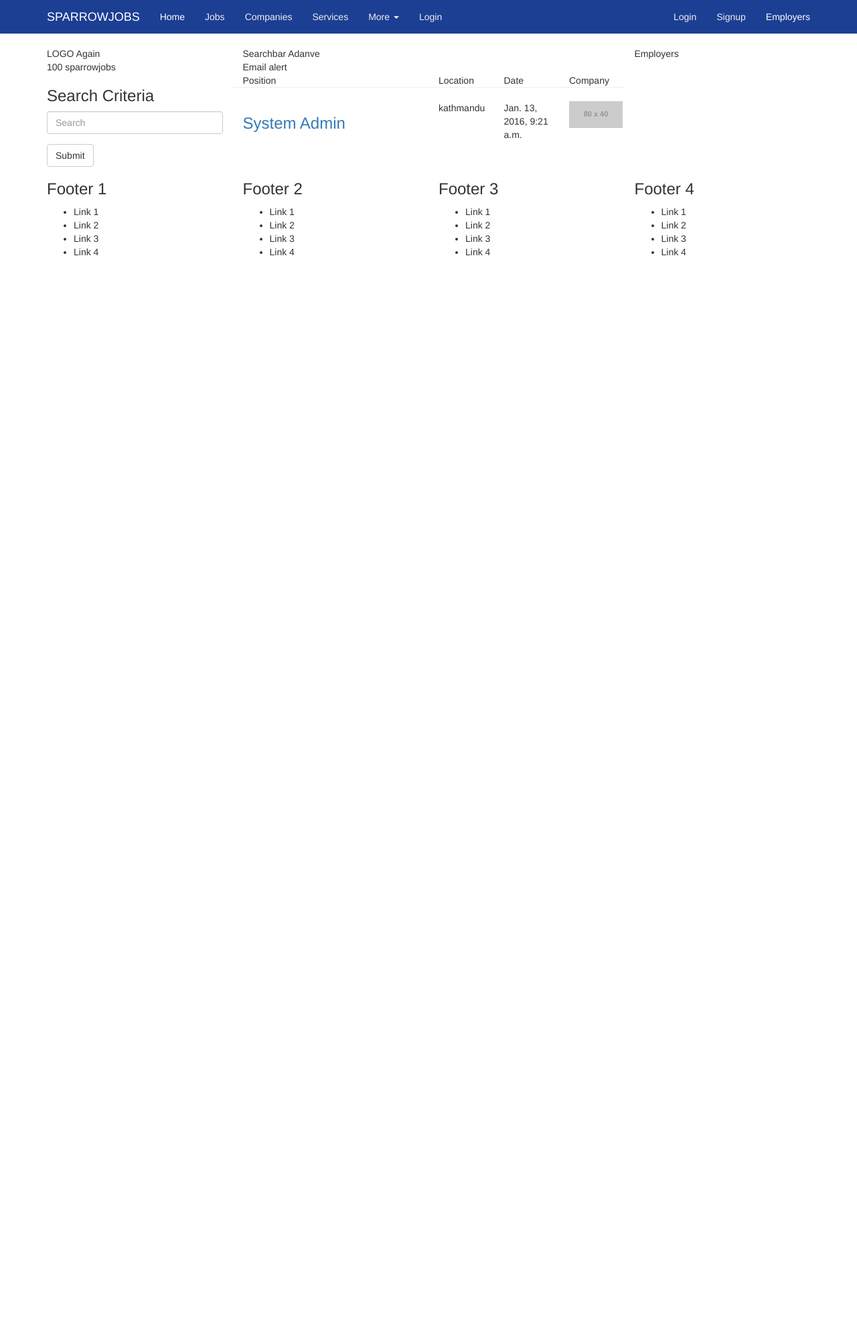
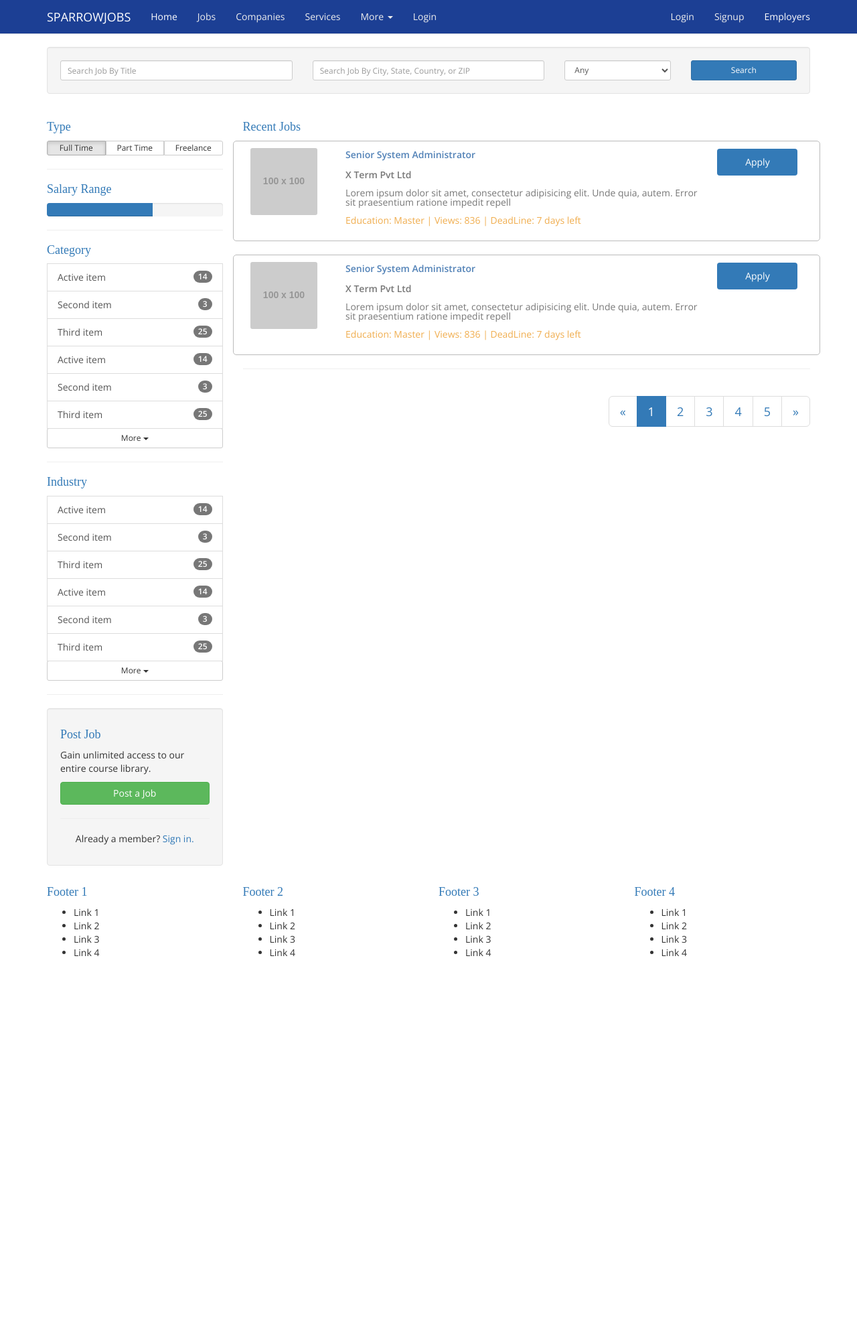
Before and after one commit to nix1947/sparrowjobs, a Django app: page /jobs/ in a window 1280 px wide. Shown: the whole page at 67% size. Run offline with Django 3.2, Linux system fonts and the light colour scheme; data comes from the database, SQL or seed files in the repository; grey boxes labelled with a size stand in for pictures from a placeholder-image service; some libraries are stand-ins or nearby versions.

Commit message:
jobs.html designed

```diff
--- a/sparrowjobs/jobs/templates/jobs/jobs.html
+++ b/sparrowjobs/jobs/templates/jobs/jobs.html
@@ -1,53 +1,27 @@
 {% extends 'base.html' %}
-{% block title %} Jobs {% endblock title %}
+{% block content %}
 
+<div class="container">
+  {% include 'jobs/jobsearch.html' %}
 
-{% block left_sidebar %}
-	<h3>Search Criteria</h3>
-		<form action="" method="POST">
-	 		<div class="form-group">
-   			<input type="text" class="form-control" placeholder="Search">
-  		</div>
-  		<button type="submit" class="btn btn-default">Submit</button>
-		</form>
+    <div class="row top30">
+    {% include 'jobs/sidebar.html' %}
+    <div class="col-md-9">
+      {% include 'jobs/recentjobs.html' %}
+      <hr>
 
+      <ul class="pagination pagination-lg pull-right">
+        <li><a href="#">«</a></li>
+        <li class="active"><a href="#">1</a></li>
+        <li><a href="#">2</a></li>
+        <li><a href="#">3</a></li>
+        <li><a href="#">4</a></li>
+        <li><a href="#">5</a></li>
+        <li><a href="#">»</a></li>
+      </ul>
 
-	</form><!-- endform -->
-{% endblock left_sidebar%}
+    </div><!-- col-md-9 -->
+  </div><!-- row -->
+</div><!-- container -->
 
-{% block center %}
-	<div class="row">
-		<div class="col-md-6">Position</div>
-		<div class="col-md-2">Location</div>
-		<div class="col-md-2">Date</div>
-		<div class="col-md-2">Company</div>
-		<hr>
-	</div>
-
-
-	{% for job in jobs %}
-		<div class="row">
-
-			<div class="col-md-6">
-				<h3><a href="">{{job.title}}</a></h3>
-			</div><!-- col-md-6-->
-
-			<div class="col-md-2">
-				{{job.location}}
-			</div> <!-- col-md-2 -->
-
-			<div class="col-md-2">
-				{{job.updated_at}}
-			</div>
-
-			<div class="col-md-2">
-				<img src="http://placehold.it/80X40" alt="">
-			</div>
-
-
-
-	</div> <!-- row -->
-
-	{% endfor %}
-
-{% endblock center %}
+{% endblock content%}
--- /dev/null
+++ b/sparrowjobs/jobs/templates/jobs/jobsearch.html
@@ -0,0 +1,22 @@
+<div class="well">
+    <div class="row">
+      <div class="col-sm-4">
+        <input type="text" class="form-control input-sm" placeholder="Search Job By Title " name="srch-term" id="srch-term">
+      </div>
+      <div class="col-sm-4">
+        <input type="text" class="form-control input-sm" placeholder="Search Job By City, State, Country, or ZIP" name="srch-term" id="srch-term">
+      </div>
+      <div class="col-sm-2 col-xs-6">
+        <select class="form-control input-sm">
+          <option>Any</option>
+          <option>5 miles</option>
+          <option>10 miles</option>
+          <option>25 miles</option>
+        </select>
+      </div>
+      <div class="col-sm-2 col-xs-6">
+        <button class="btn btn-block btn-primary btn-sm">Search</button>
+      </div>
+    </div>
+
+  </div><!-- well -->
--- /dev/null
+++ b/sparrowjobs/jobs/templates/jobs/recentjobs.html
@@ -0,0 +1,33 @@
+  <h4>Recent Jobs</h4>
+
+<div class="row job-list">
+          <a href="#">
+          <div class="col-md-2">
+            <a href="#" class="profile"><img src="http://placehold.it/100X100" alt=""></a>
+          </div>
+          <div class="col-md-8">
+            <p class="job-title"><a href="#">Senior System Administrator</a></p>
+            <p class="company-title">X Term Pvt Ltd</p>
+            <p class="job-summary">Lorem ipsum dolor sit amet, consectetur adipisicing elit. Unde quia, autem. Error sit praesentium ratione impedit repell</p>
+            <p class="job-meta-data">Education: Master | Views: 836 | DeadLine: 7 days left </p>
+          </div>
+          <div class="col-md-2"></div>
+          </a>
+            <button class="btn btn-success">Apply</button>
+</div>
+
+<div class="row job-list">
+          <a href="#">
+          <div class="col-md-2">
+            <a href="#" class="profile"><img src="http://placehold.it/100X100" alt=""></a>
+          </div>
+          <div class="col-md-8">
+            <p class="job-title"><a href="#">Senior System Administrator</a></p>
+            <p class="company-title">X Term Pvt Ltd</p>
+            <p class="job-summary">Lorem ipsum dolor sit amet, consectetur adipisicing elit. Unde quia, autem. Error sit praesentium ratione impedit repell</p>
+            <p class="job-meta-data">Education: Master | Views: 836 | DeadLine: 7 days left </p>
+          </div>
+          <div class="col-md-2"></div>
+          </a>
+            <button class="btn btn-success">Apply</button>
+</div>
--- /dev/null
+++ b/sparrowjobs/jobs/templates/jobs/sidebar.html
@@ -0,0 +1,96 @@
+  <div class="col-md-3">
+
+      <button type="button" class="btn btn-default btn-sm btn-block hidden-lg hidden-md" data-toggle="collapse" data-target="#demo">Refine your search <span class="caret"></span>
+
+      </button>
+
+      <div id="demo" class="collapse in">
+        <h4>Type</h4>
+
+
+        <div class="btn-group btn-group-justified">
+          <a class="btn btn-default btn-xs active" role="button">Full Time</a>
+          <a class="btn btn-default btn-xs" role="button">Part Time</a>
+          <a class="btn btn-default btn-xs" role="button">Freelance</a>
+        </div>
+        <hr>
+
+        <h4>Salary Range</h4>
+
+
+        <div class="progress">
+          <div class="progress-bar" role="progressbar" style="width: 60%;">
+            <span class="sr-only">60% Complete</span>
+          </div>
+        </div>
+
+
+
+        <hr>
+        <div class="list-group list-group">
+          <h4 class="">Category</h4>
+          <a href="#" class="list-group-item"><span class="badge">14</span> Active item </a>
+          <a href="#" class="list-group-item"><span class="badge">3</span> Second item</a>
+          <a href="#" class="list-group-item"><span class="badge">25</span> Third item</a>
+          <a href="#" class="list-group-item"><span class="badge">14</span> Active item</a>
+          <a href="#" class="list-group-item"><span class="badge">3</span> Second item</a>
+          <a href="#" class="list-group-item"><span class="badge">25</span> Third item</a>
+
+          <div id="categories" class="collapse">
+
+            <a href="#" class="list-group-item"><span class="badge">14</span> Active item</a>
+            <a href="#" class="list-group-item"><span class="badge">3</span> Second item</a>
+            <a href="#" class="list-group-item"><span class="badge">25</span> Third item</a>
+            <a href="#" class="list-group-item"><span class="badge">14</span> Active item</a>
+            <a href="#" class="list-group-item"><span class="badge">3</span> Second item</a>
+          </div>
+
+
+          <button class="btn btn-default btn-sm btn-block" data-toggle="collapse" data-target="#categories">More <span class="caret"></span></button>
+
+          <hr class="">
+
+          <h4 class="">Industry</h4>
+          <a href="#" class="list-group-item"><span class="badge">14</span> Active item </a>
+          <a href="#" class="list-group-item"><span class="badge">3</span> Second item</a>
+          <a href="#" class="list-group-item"><span class="badge">25</span> Third item</a>
+          <a href="#" class="list-group-item"><span class="badge">14</span> Active item</a>
+          <a href="#" class="list-group-item"><span class="badge">3</span> Second item</a>
+          <a href="#" class="list-group-item"><span class="badge">25</span> Third item</a>
+
+          <div id="industry" class="collapse">
+
+            <a href="#" class="list-group-item"><span class="badge">14</span> Active item</a>
+            <a href="#" class="list-group-item"><span class="badge">3</span> Second item</a>
+            <a href="#" class="list-group-item"><span class="badge">25</span> Third item</a>
+            <a href="#" class="list-group-item"><span class="badge">14</span> Active item</a>
+            <a href="#" class="list-group-item"><span class="badge">3</span> Second item</a>
+          </div>
+
+
+          <button class="btn btn-default btn-sm btn-block" data-toggle="collapse" data-target="#industry">More <span class="caret"></span></button>
+
+
+        </div>
+
+      </div>
+
+
+      <div class="hidden-sm hidden-xs">
+
+        <hr>
+
+        <div class="well">
+
+          <h4>Post Job</h4>
+          <p>Gain unlimited access to our entire course library.</p>
+          <button class="btn btn-block btn-success">Post a Job</button>
+
+          <hr>
+          <p class="text-center ">Already a member? <a href="#">Sign in.</a></p>
+        </div>
+
+      </div>
+
+
+    </div>
--- a/sparrowjobs/static/css/style.css
+++ b/sparrowjobs/static/css/style.css
@@ -1,4 +1,10 @@
+/* container length */
 
+@media (min-width: 1300px) {
+  .container {
+    width: 1270px;
+  }
+}
 
 .navbar-default{
 	background-color: #1C3F94;
@@ -30,3 +36,94 @@
 	color: #ffffff;
 	text-transform: uppercase;
 }
+
+/* jobs.html page styles only */
+
+/* CSS used here will be applied after bootstrap.css */
+
+.top30 { margin-top:30px; }
+
+body { font-family: 'Open Sans', sans-serif; }
+
+.pagetitle {border-bottom:1px solid #cccccc; padding-bottom:30px; margin-bottom:30px;}
+
+#jobs td {
+    padding: 20px 10px;
+}
+
+.job-location {text-align:right;}
+
+.company-name{
+	font-weight: bold;
+}
+/* end jobs.html pages style */
+
+.job-list{
+	border: 1px solid #bbbbbb;
+	padding: 10px;
+	border-radius: 5px;
+	margin-bottom: 20px;
+}
+
+.job-title a {
+	text-decoration: none;
+	color: #5282B7;
+	text-decoration: none;
+	font-weight: bold;
+}
+
+.company-title {
+	text-decoration: none;
+	color: #777777;
+	font-weight: bold;
+	text-decoration: none;
+}
+
+.company-title p {
+	margin-bottom: 3px;
+}
+
+.job-summary{
+	color: #777777;
+	line-height: 14px;
+}
+
+.job-meta-data{
+	color: #F0AD4E;
+}
+
+.job-list button{
+		width: 120px;
+		height: 40px;
+		background: #1C3F94;
+		border-style: none;
+}
+
+.h3{
+	font-color: #bbbbbb;
+	font-style: 20px;
+}
+
+.profile img{
+	width: 100px;
+	height: 100px;
+	border-radius: 3px;
+}
+
+.job-list .col-md-2{
+	margin-right: 0px;
+}
+
+.job-list button:hover{
+	background: #1C3F94;
+}
+
+.job-list button{
+	background: #337AB7;
+}
+
+h4{
+	color: #337AB7;
+	font-size: 18px;
+	font-family: none;
+}
--- a/sparrowjobs/templates/css.html
+++ b/sparrowjobs/templates/css.html
@@ -2,6 +2,8 @@
     <link rel="icon" href="{% static 'img/favicon.ico' %}">
     <!-- Bootstrap core CSS -->
     <link href="{% static 'css/bootstrap.min.css' %}" rel="stylesheet">
+
+    <link href="http://fonts.googleapis.com/css?family=Open+Sans:400,600" rel="stylesheet" type="text/css">
 
     <!-- IE10 viewport hack for Surface/desktop Windows 8 bug -->
     <link href="{% static 'css/ie10-viewport-bug-workaround.css' %}" rel="stylesheet">
--- a/sparrowjobs/templates/dashboard/form.html
+++ b/sparrowjobs/templates/dashboard/form.html
@@ -1,3 +1,4 @@
+{% extends 'dashboard.html' %}
 <!DOCTYPE html>
 <html lang="en">
 <head>
--- a/sparrowjobs/templates/footer.html
+++ b/sparrowjobs/templates/footer.html
@@ -4,7 +4,7 @@
 			<div class="row">
 				<div class="col-md-3">
 					{% block footer1%}
-						<h3>Footer 1</h3>
+						<h4>Footer 1</h4>
 						<ul>
 							<li>Link 1</li>
 							<li>Link 2</li>
@@ -15,7 +15,7 @@
 				</div>
 				<div class="col-md-3">
 					{% block footer2%}
-						<h3>Footer 2</h3>
+						<h4>Footer 2</h4>
 						<ul>
 							<li>Link 1</li>
 							<li>Link 2</li>
@@ -26,7 +26,7 @@
 				</div>
 				<div class="col-md-3">
 					{% block footer3%}
-						<h3>Footer 3</h3>
+						<h4>Footer 3</h4>
 						<ul>
 							<li>Link 1</li>
 							<li>Link 2</li>
@@ -37,7 +37,7 @@
 				</div>
 				<div class="col-md-3">
 					{% block footer4%}
-						<h3>Footer 4</h3>
+						<h4>Footer 4</h4>
 						<ul>
 							<li>Link 1</li>
 							<li>Link 2</li>
```
Also changed, not shown: sparrowjobs/jobs/templates/jobs/hotjobs.html (added, +46 -0 lines).
